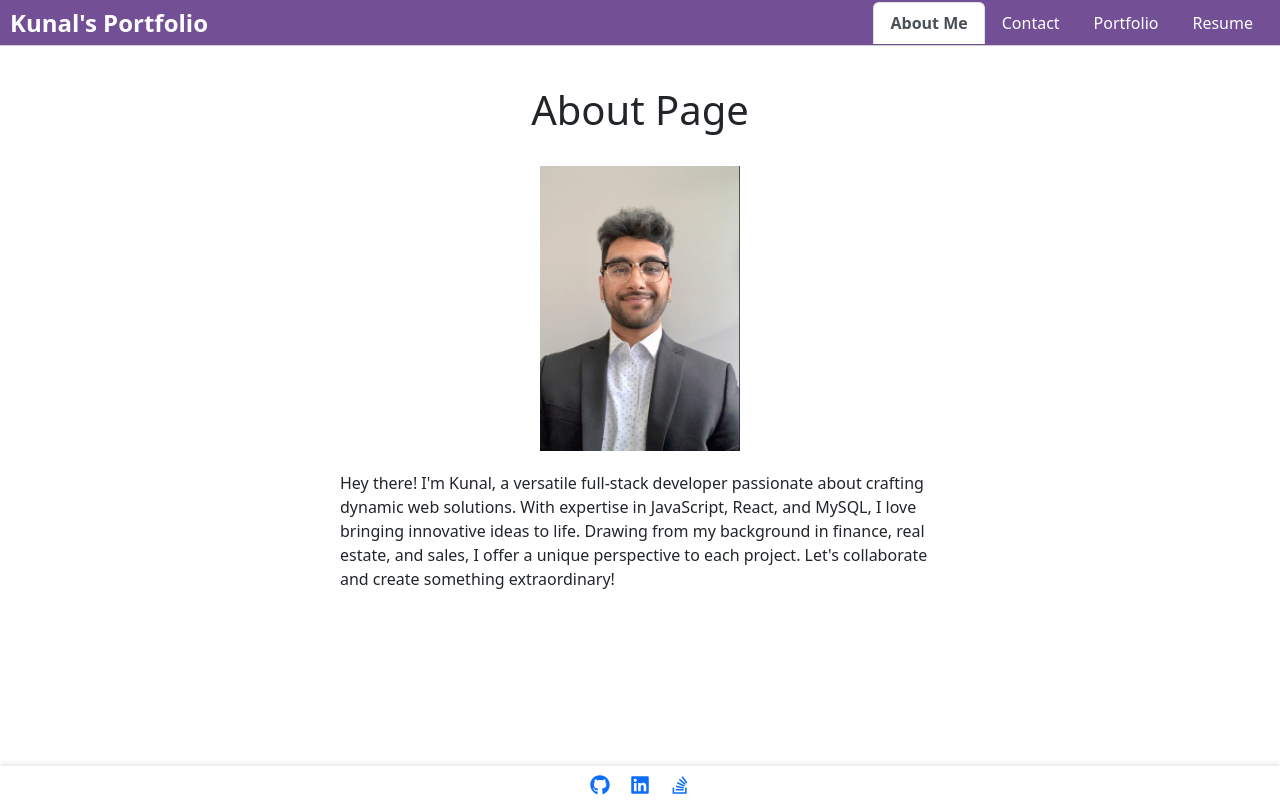
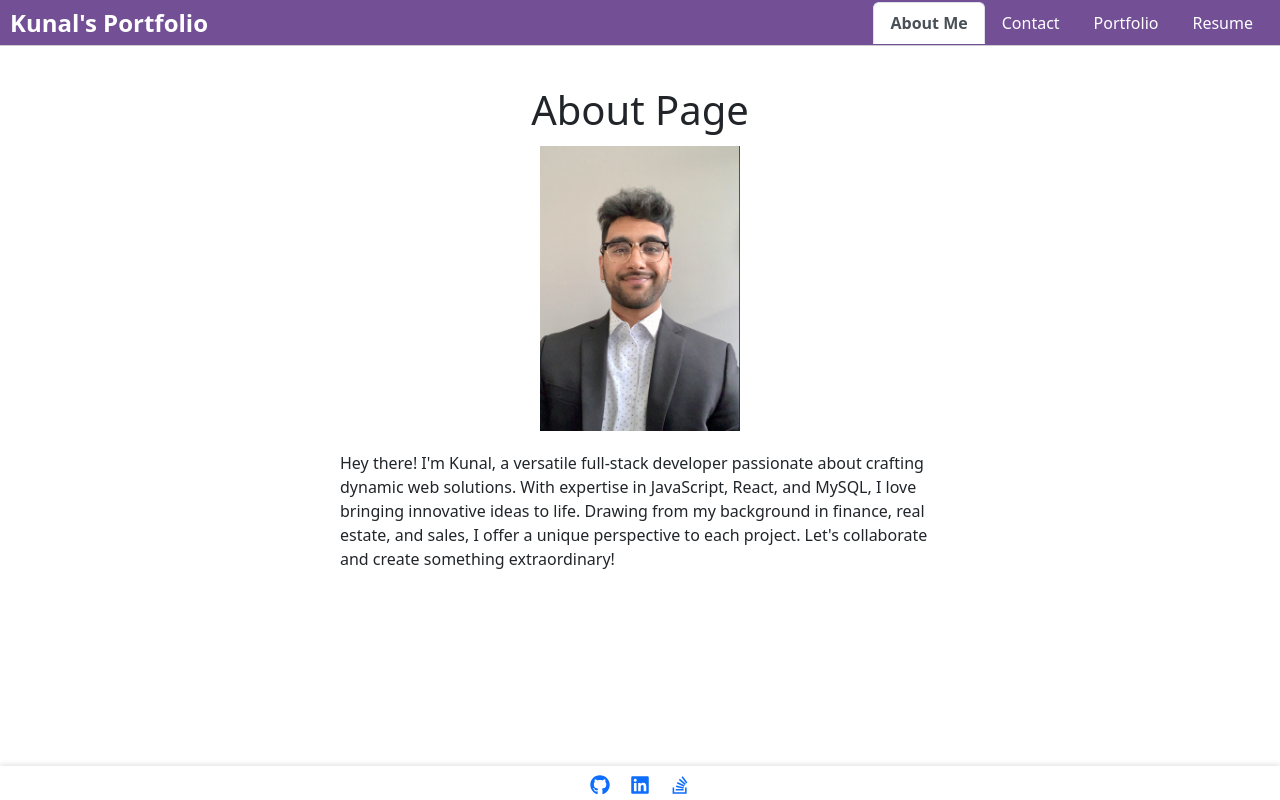
Before and after one commit to unfazedxx/Web_Portoflio_React, a React (Vite) app: page / in a window 1280 px wide. Built offline with nearby package versions, Linux system fonts and the light colour scheme.

Commit message:
updated about page more

```diff
--- a/src/pages/About.css
+++ b/src/pages/About.css
@@ -10,10 +10,9 @@
 }
 
 .title-container {
-  margin-bottom: 10px; /* Reduce the bottom margin */
   margin-top: 10px; /* Add margin to the top */
   max-width: 300px; /* Set a maximum width for the title container */
-  height: 100px; /* Set the height of the title container */
+  height: 90px; /* Set the height of the title container */
   overflow: hidden; /* Hide overflow if title content exceeds container height */
 }
 
```
